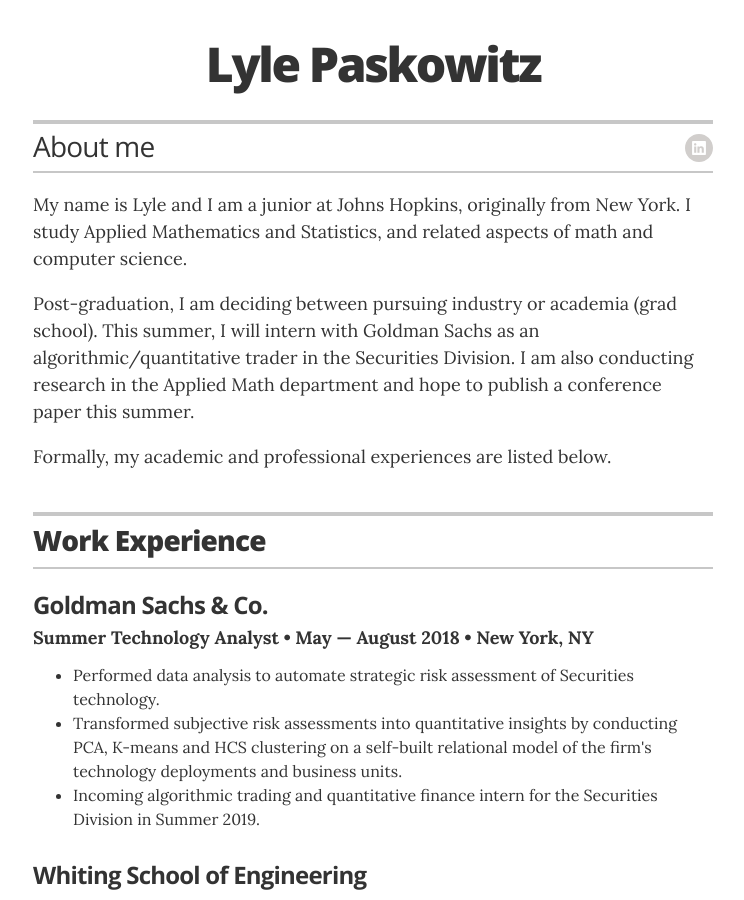
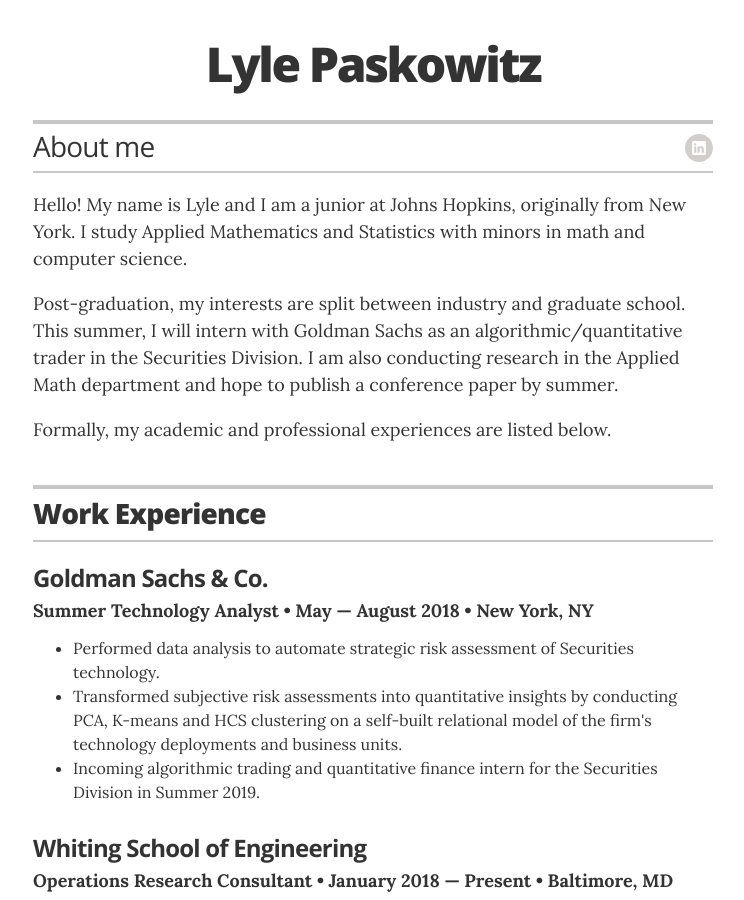
Before and after one commit to lylpask/lylpask.github.io, a Jekyll site: the page built from index.html, in a window 1280 px wide and 900 px high. Shown: the whole window, without its empty margins (267-1011 px from the left). Built offline with Jekyll 4.4.1, drawn with Linux system fonts in a browser that asks for light colours.

Commit message:
Update intro.md

```diff
--- a/_includes/intro.md
+++ b/_includes/intro.md
@@ -1,5 +1,5 @@
-My name is Lyle and I am a junior at Johns Hopkins, originally from New York. I study Applied Mathematics and Statistics, and related aspects of math and computer science.
+Hello! My name is Lyle and I am a junior at Johns Hopkins, originally from New York. I study Applied Mathematics and Statistics with minors in math and computer science.
 
-Post-graduation, I am deciding between pursuing industry or academia (grad school). This summer, I will intern with Goldman Sachs as an algorithmic/quantitative trader in the Securities Division. I am also conducting research in the Applied Math department and hope to publish a conference paper this summer.
+Post-graduation, my interests are split between industry and graduate school. This summer, I will intern with Goldman Sachs as an algorithmic/quantitative trader in the Securities Division. I am also conducting research in the Applied Math department and hope to publish a conference paper by summer.
 
 Formally, my academic and professional experiences are listed below.
```
